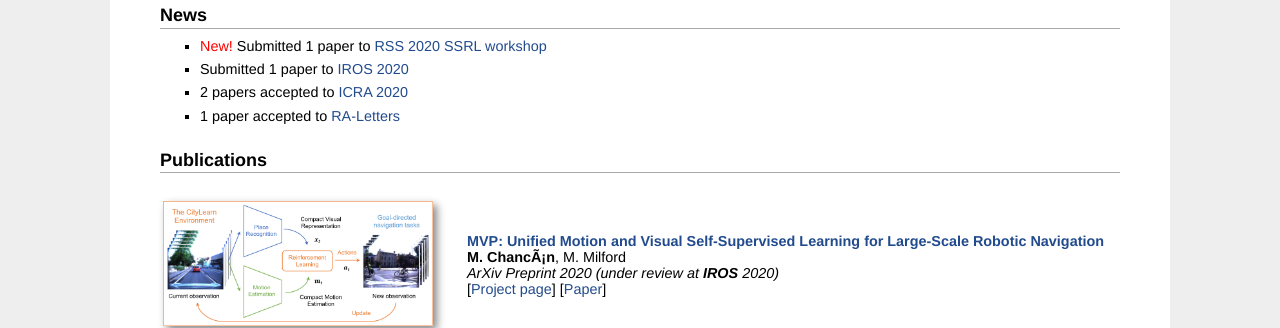
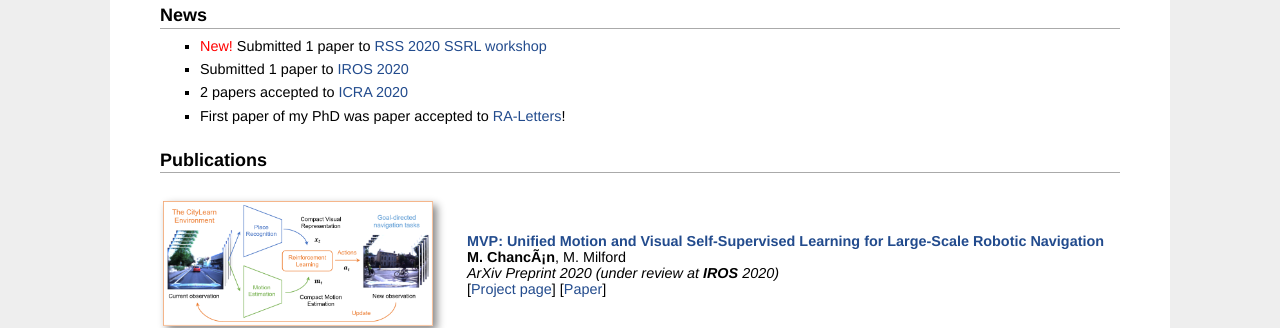
Before and after one commit to mchancan/mchancan.github.io, a Jekyll site: the page built from index.html, in a window 1280 px wide. Shown: the part 275-603 px from the top of the page. Built offline with Jekyll 4.4.1, drawn with Linux system fonts in a browser that asks for light colours; comment, search, counter and statistics services are not loaded.

Commit message:
Update index.html

```diff
--- a/index.html
+++ b/index.html
@@ -38,7 +38,7 @@ title: Marvin
 	<li><font color = 'red'>New!</font> Submitted 1 paper to <a href="https://www.brainlinks-braintools.uni-freiburg.de/rss20-ssrl/">RSS 2020 SSRL workshop</a></li>
 	<li>Submitted 1 paper to <a href="http://iros2020.org">IROS 2020</a></li>
 	<li>2 papers accepted to <a href="http://icra2020.org">ICRA 2020</a></li>
-	<li>1 paper accepted to <a href="https://ieeexplore.ieee.org/xpl/aboutJournal.jsp?punumber=7083369">RA-Letters</a></li>
+	<li>First paper of my PhD was paper accepted to <a href="https://ieeexplore.ieee.org/xpl/aboutJournal.jsp?punumber=7083369">RA-Letters</a>!</li>
 </ul>
 
 <h2>Publications</h2>
```
